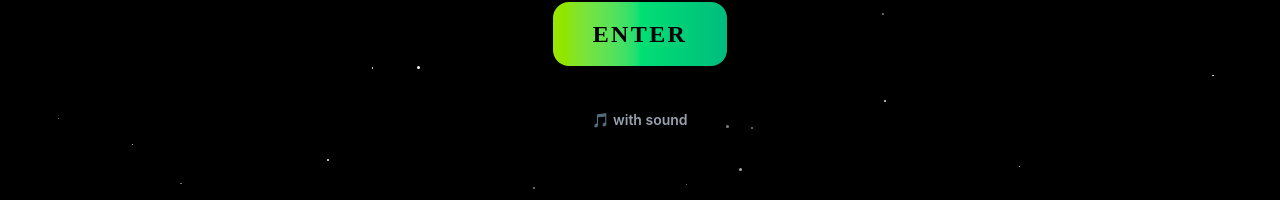
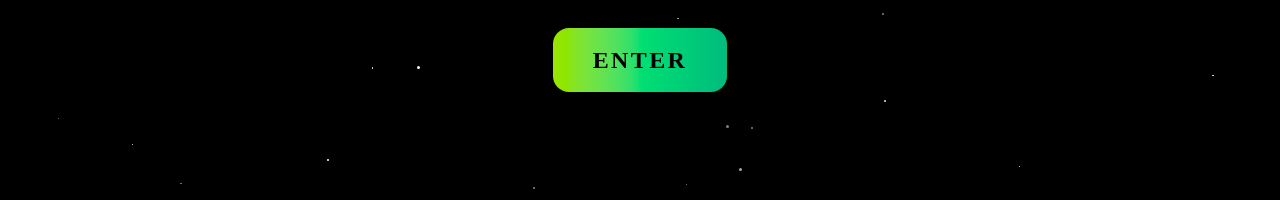
Before and after one commit to xtestegg/site-fero, a React (Vite) app: page / in a window 1280 px wide. Shown: the part 500-700 px from the top of the page. Built offline with nearby package versions, Linux system fonts and the light colour scheme.

Commit message:
Remove: 'with sound' text from splash screen

```diff
--- a/src/web/pages/index.tsx
+++ b/src/web/pages/index.tsx
@@ -128,8 +128,6 @@ export default function Home() {
           >
             ENTER
           </button>
-
-          <p className="text-gray-400 text-sm font-semibold">🎵 with sound</p>
         </div>
       </div>
     );
```
